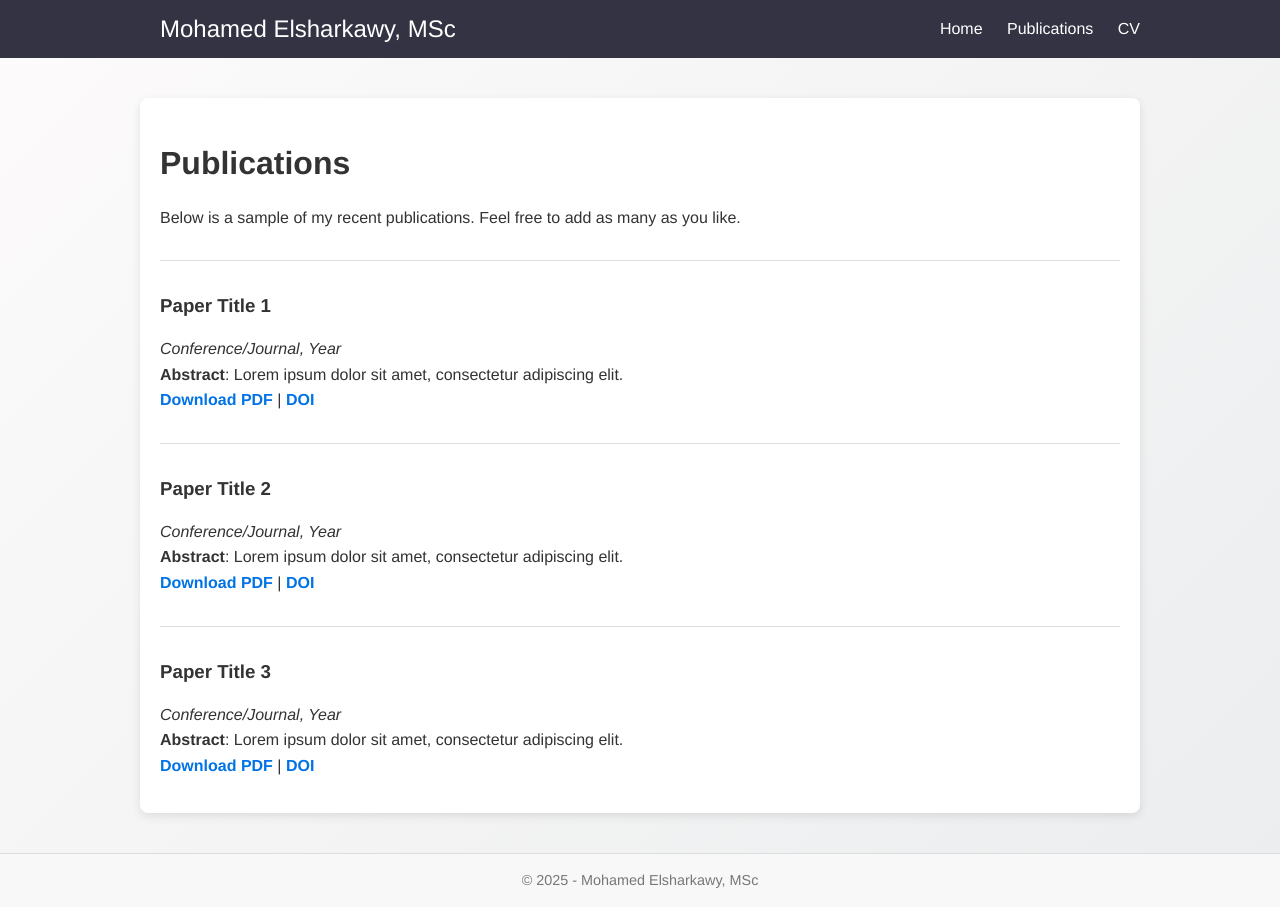
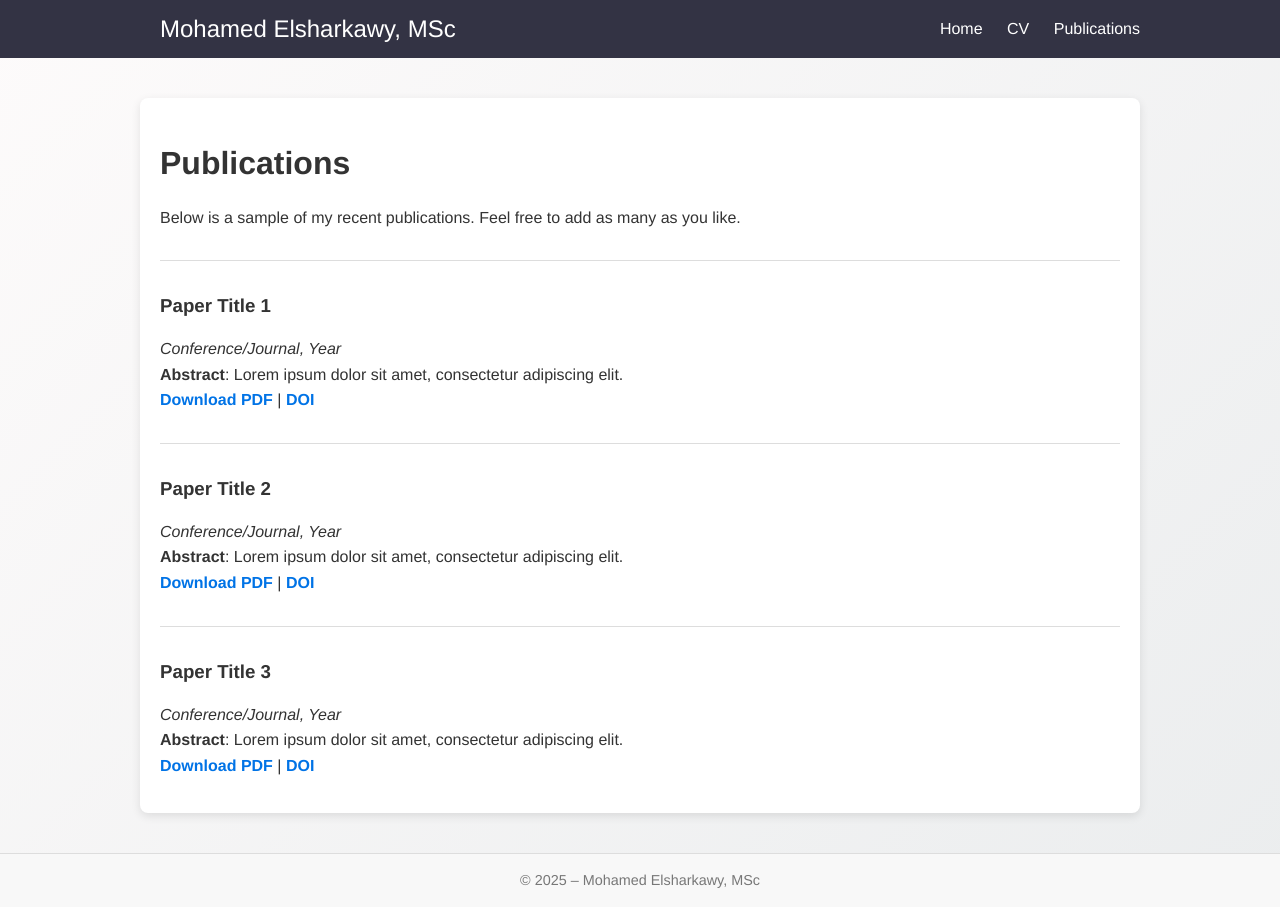
Before and after one commit to mohmedelsharkawy/mohmedelsharkawy.github.io, a Jekyll site: the page built from publications.md, in a window 1280 px wide. Built offline with Jekyll 4.4.1, drawn with Linux system fonts in a browser that asks for light colours.

Commit message:
Update default.html

```diff
--- a/_layouts/default.html
+++ b/_layouts/default.html
@@ -1,10 +1,8 @@
-<!-- _layouts/default.html -->
 <!DOCTYPE html>
 <html lang="en">
   <head>
     <meta charset="UTF-8" />
     <title>{{ page.title }} | {{ site.title }}</title>
-    <!-- Link to our custom stylesheet -->
     <link
       rel="stylesheet"
       href="{{ '/assets/css/style.css' | relative_url }}"
@@ -14,15 +12,18 @@
     <header class="site-header">
       <nav class="site-nav">
         <div class="nav-content">
-          <!-- Site Title / Logo area -->
+          <!-- Left side: site title -->
           <div class="nav-left">
-            <a class="site-title" href="{{ '/' | relative_url }}">{{ site.title }}</a>
+            <a class="site-title" href="{{ '/' | relative_url }}">
+              {{ site.title }}
+            </a>
           </div>
-          <!-- Navigation Links -->
+
+          <!-- Right side: nav links -->
           <div class="nav-right">
             <a href="{{ '/' | relative_url }}">Home</a>
+            <a href="{{ '/cv/' | relative_url }}">CV</a>
             <a href="{{ '/publications/' | relative_url }}">Publications</a>
-            <a href="{{ '/cv/' | relative_url }}">CV</a>
           </div>
         </div>
       </nav>
@@ -33,7 +34,7 @@
     </main>
 
     <footer class="site-footer">
-      <p>&copy; {{ site.time | date: '%Y' }} - {{ site.title }}</p>
+      <p>&copy; {{ site.time | date: '%Y' }} – {{ site.title }}</p>
     </footer>
   </body>
 </html>
```
